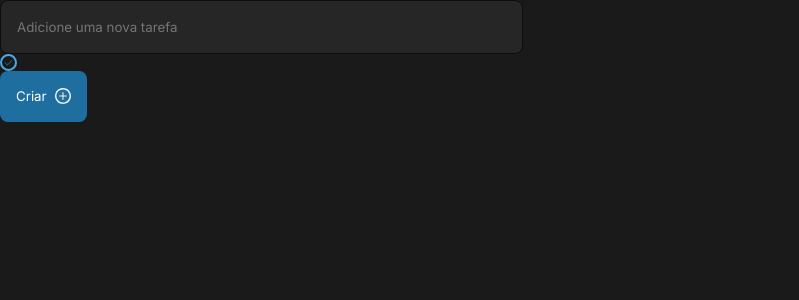
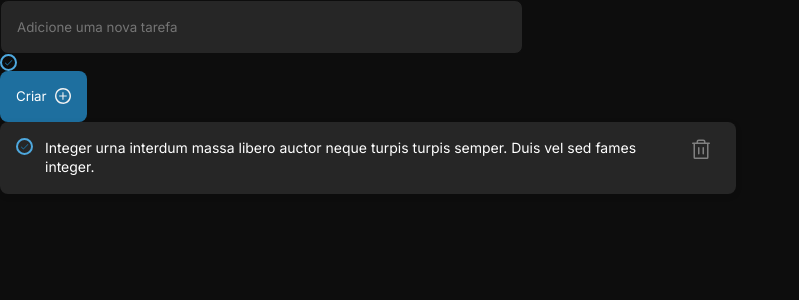
Before and after one commit to vitorsat/React, a React (Vite) app in the folder Primeiro-Desafio/to-do/: page / in a window 1280 px wide. Shown: the top 300 px of the page, without its empty margins (0-799 px from the left). Built offline with nearby package versions, Linux system fonts and the light colour scheme.

Commit message:
feat: add task

```diff
--- a/Primeiro-Desafio/to-do/src/App.tsx
+++ b/Primeiro-Desafio/to-do/src/App.tsx
@@ -2,6 +2,7 @@ import styles from './App.module.css';
 import { Check } from './components/Check';
 import { CreateButton } from './components/CreateButton';
 import { Input } from './components/Input';
+import { Task } from './components/Task';
 
 import './global.css';
 
@@ -11,6 +12,7 @@ function App() {
 			<Input placeholder="Adicione uma nova tarefa" />
 			<Check checked={false} />
 			<CreateButton />
+			<Task />
 		</div>
 	);
 }
--- a/Primeiro-Desafio/to-do/src/Global.css
+++ b/Primeiro-Desafio/to-do/src/Global.css
@@ -20,7 +20,7 @@
 }
 
 body {
-	background: var(--gray-600);
+	background: var(--gray-700);
 	-webkit-font-smoothing: antialiased;
 }
 
--- a/Primeiro-Desafio/to-do/src/components/Check.tsx
+++ b/Primeiro-Desafio/to-do/src/components/Check.tsx
@@ -3,7 +3,7 @@ import styles from './Check.module.css';
 import { Check as CheckIcon } from '@phosphor-icons/react';
 
 type CheckProps = {
-	checked: boolean;
+	checked?: boolean;
 };
 
 export function Check({ checked = false }: CheckProps) {
--- /dev/null
+++ b/Primeiro-Desafio/to-do/src/components/Task.module.css
@@ -0,0 +1,28 @@
+.task {
+	background-color: var(--gray-500);
+	color: white;
+	display: flex;
+	align-items: flex-start;
+	padding: 16px;
+	gap: 12px;
+	border-radius: 8px;
+	width: 736px;
+	height: 72px;
+	box-shadow: 0px 2px 8px rgba(0, 0, 0, 0.06);
+}
+
+.task span {
+	font-size: 14px;
+	line-height: 140%;
+	font-weight: 400;
+	width: 632px;
+}
+
+.trash {
+	cursor: pointer;
+	color: var(--gray-300);
+}
+
+.trash:hover {
+	color: var(--danger);
+}
--- /dev/null
+++ b/Primeiro-Desafio/to-do/src/components/Task.tsx
@@ -0,0 +1,16 @@
+import { Check } from './Check';
+import { Trash } from '@phosphor-icons/react';
+import styles from './Task.module.css';
+
+export function Task() {
+	return (
+		<div className={styles.task}>
+			<Check />
+			<span>
+				Integer urna interdum massa libero auctor neque turpis turpis semper.
+				Duis vel sed fames integer.
+			</span>
+			<Trash size={24} className={styles.trash} />
+		</div>
+	);
+}
```
Also changed, not shown: Primeiro-Desafio/to-do/src/Assets/TrashIcon.svg (deleted).
